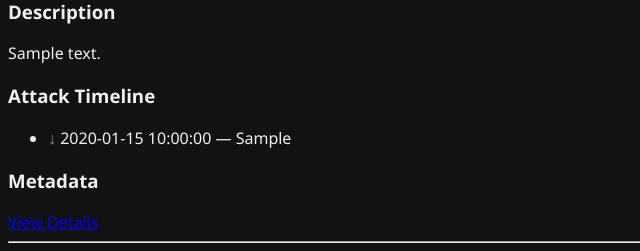
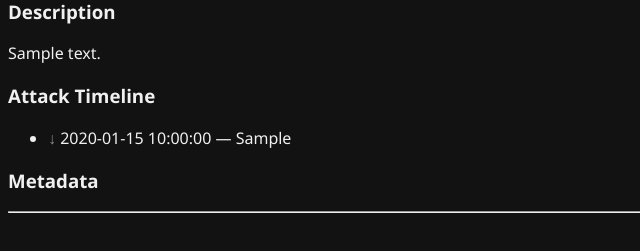
Before and after one commit to Bhavya234160/ShadowWatch, a Flask app: template dashboard/templates/index.html in a window 1280 px wide. Shown: the part 871-1122 px from the top of the page, without its empty margins (0-640 px from the left). After the commit the page ends 1084 px from the top, so only its background shows below. Run offline with Flask 3, Linux system fonts and the light colour scheme; the template is opened without the code that fills it: most values are stand-ins (such as "Sample title", 1, 10 or a date in 2020).

Commit message:
Working Prototype of ShadowWatch 1.0

```diff
--- a/dashboard/app.py
+++ b/dashboard/app.py
@@ -49,7 +49,7 @@
         return "Incident not found",404
 
     return render_template(
-        "incident_details.html",
+        "index.html",
         incident=incidents[incident_id]
     )
 
--- a/dashboard/templates/index.html
+++ b/dashboard/templates/index.html
@@ -97,9 +97,7 @@
                 <li><strong>{{ key }}</strong>: {{ value }}</li>
                 {% endfor %}
             </ul>
-        </div><a href="/incident/{{ loop.index0 }}">
-            View Details
-        </a>
+        </div>
 
     </div>
     <hr>
```
Also changed, not shown: engine/correlator.py (+0 -9 lines), tests/test_logger.py (+0 -1 lines), dashboard/static/script.js (deleted), dashboard/templates/incident.html (deleted), engine/incident.py (deleted).
